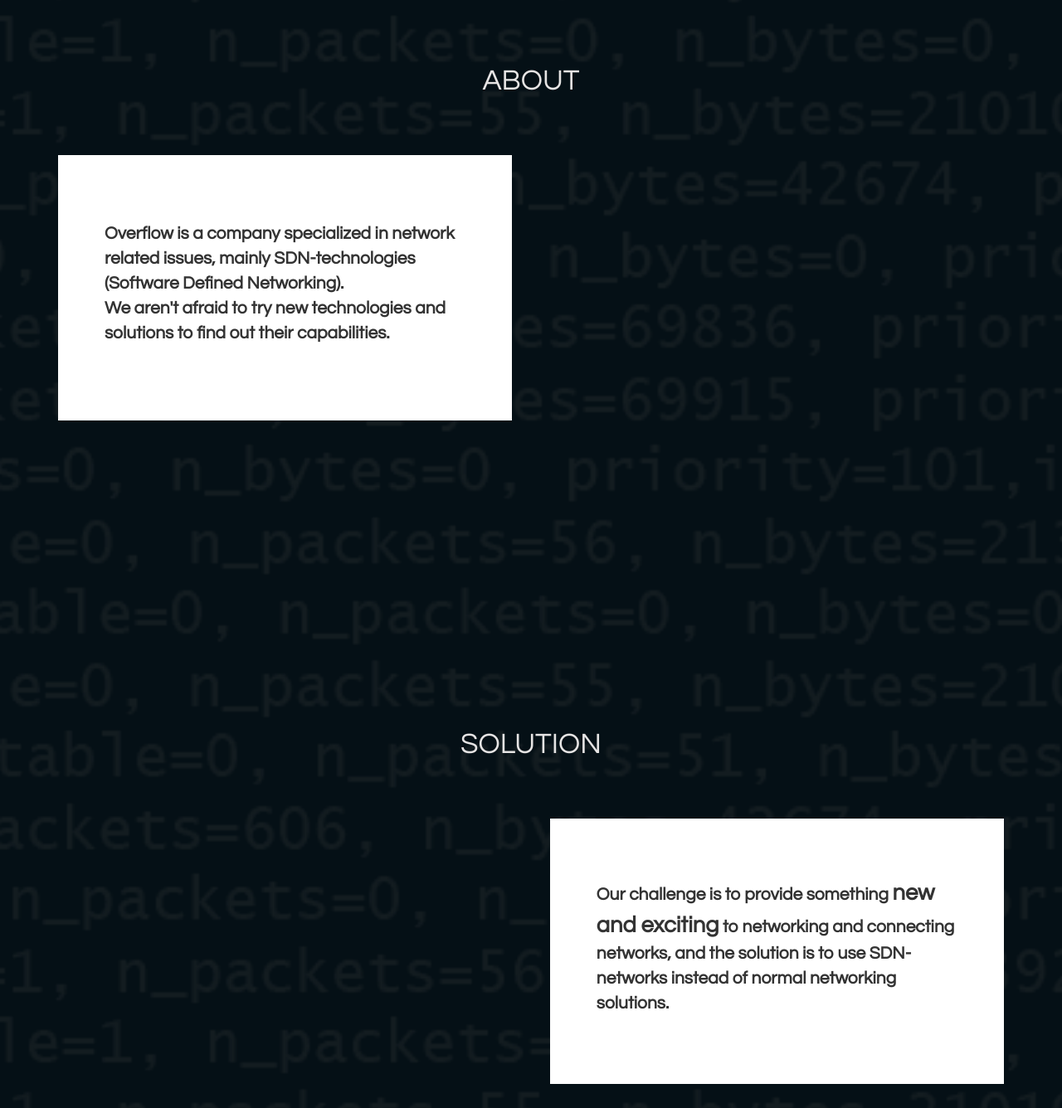
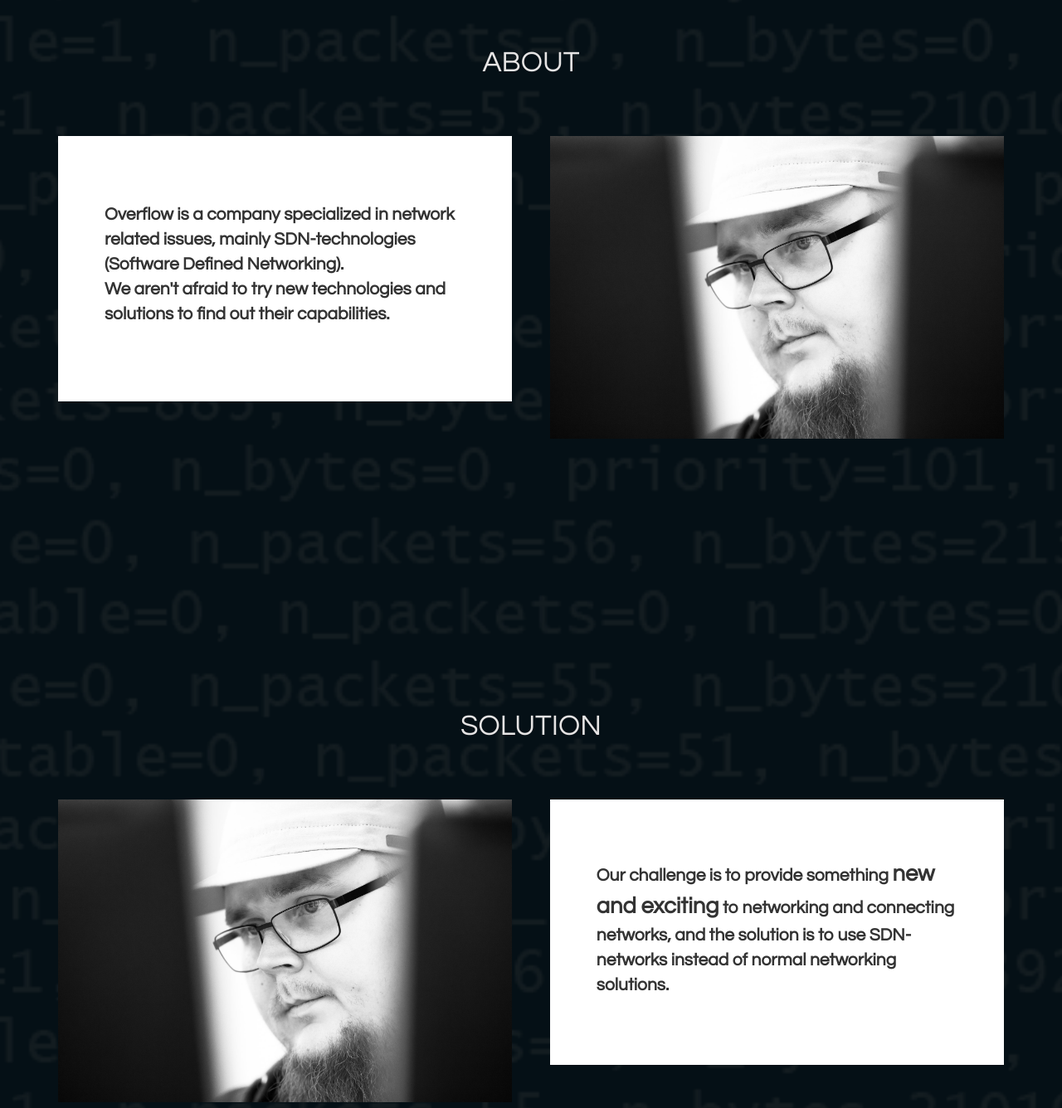
Before and after one commit to wimmalab/overflow, a plain HTML site: page index.html in a window 1280 px wide. Shown: the part 944-2280 px from the top of the page at 83% size. Drawn offline with Linux system fonts and the light colour scheme.

```diff
--- a/index.html
+++ b/index.html
@@ -95,7 +95,7 @@
         </div>
 
         <div class="right">
-          <img src="img/.jpg" alt="">
+          <img src="img/place.jpg" alt="">
         </div>
       </div>
       <!-- clear floats -->
@@ -119,7 +119,7 @@
         </div>
 
         <div class="left">
-          <img src="img/.jpg" alt="">
+          <img src="img/place.jpg" alt="">
         </div>
       </div>
 
--- a/styles/main.scss
+++ b/styles/main.scss
@@ -357,7 +357,6 @@ strong {
 
     p {
       font-size: 2em;
-      height: 50vh;
     }
   }
 
```
Also changed, not shown: styles/main.min.css, 1 other file.
